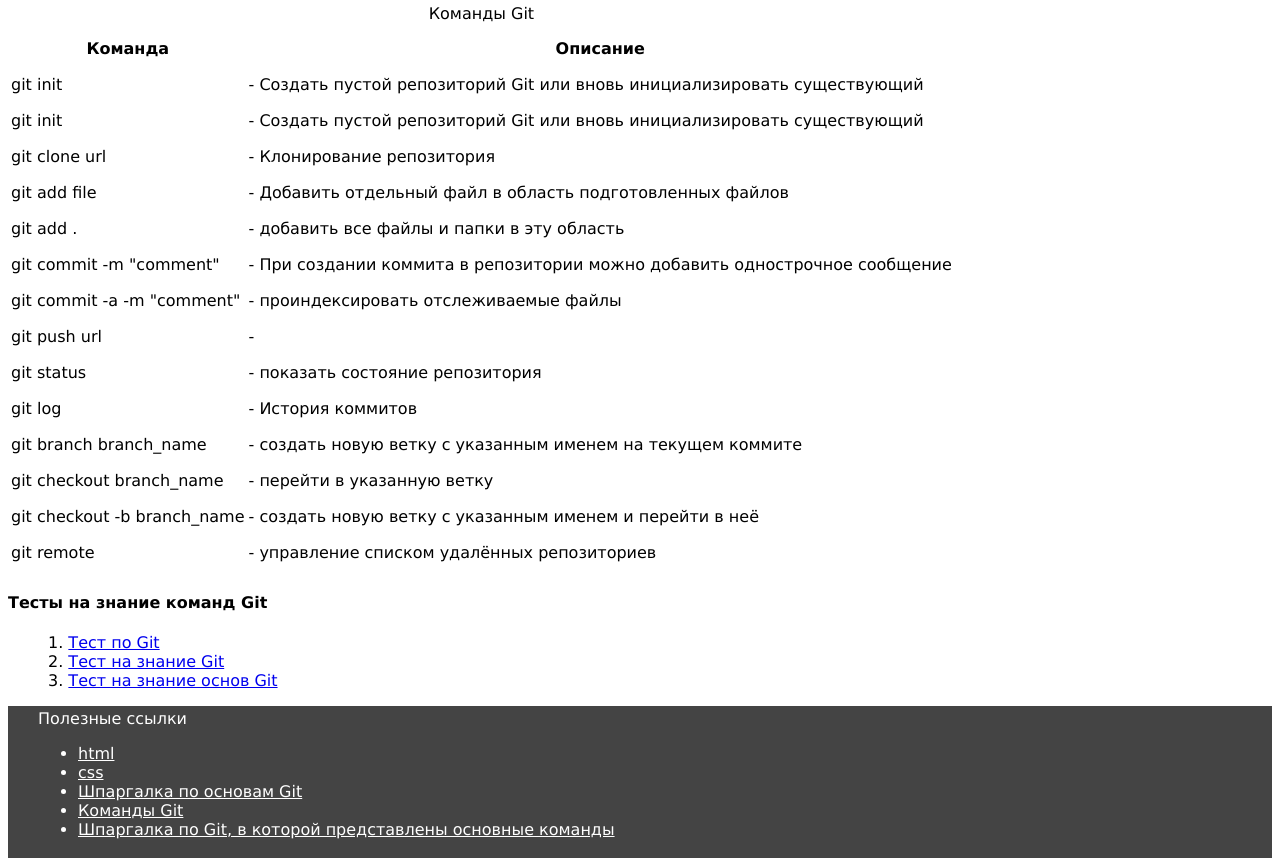
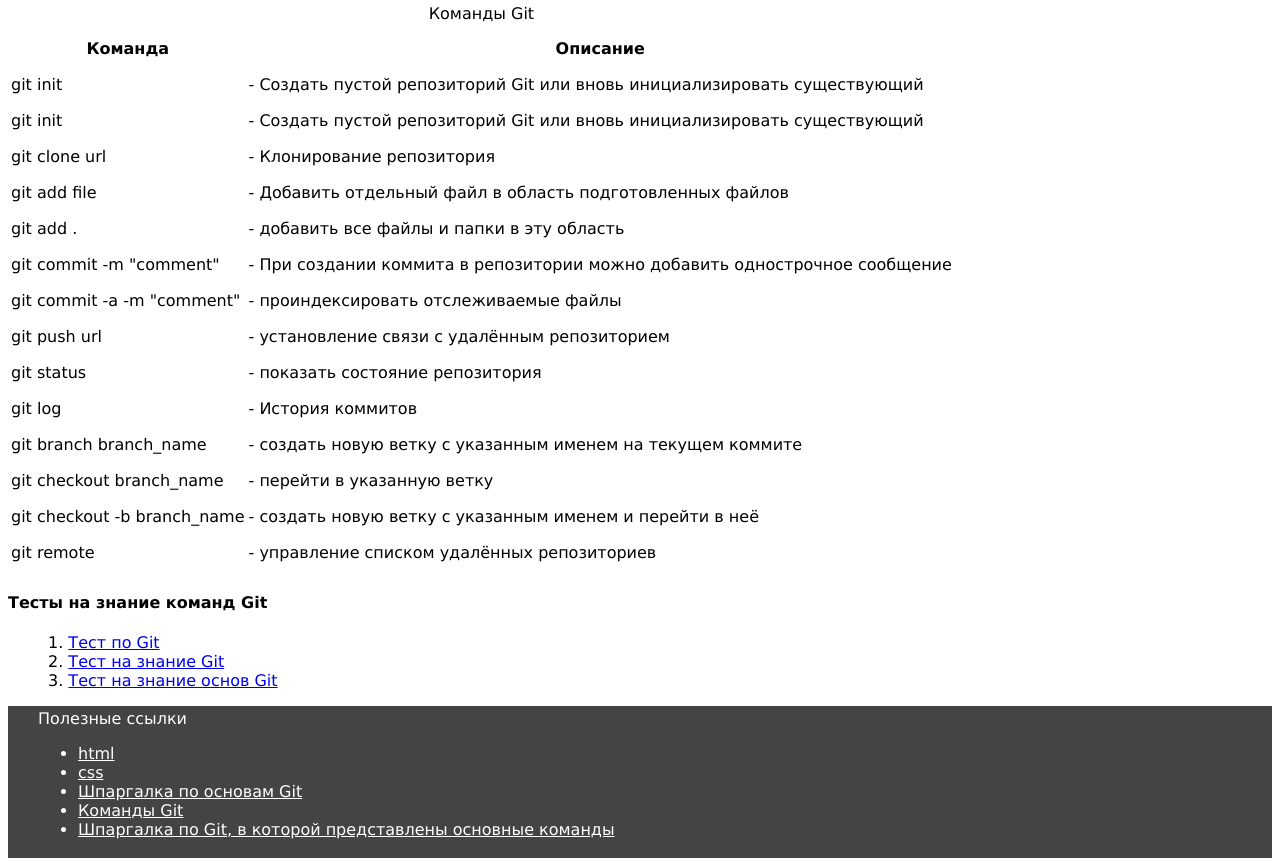
Before and after one commit to BigFuntic/Hohma, a plain HTML site: page GitCheatSheet-main/GitCheatSheet-main/index.html in a window 1280 px wide. Shown: the part 70-936 px from the top of the page. Drawn offline with Linux system fonts and the light colour scheme.

Commit message:
git push

```diff
--- a/GitCheatSheet-main/GitCheatSheet-main/index.html
+++ b/GitCheatSheet-main/GitCheatSheet-main/index.html
@@ -51,7 +51,7 @@
                 </tr>
                 <tr>
                     <td>git push url</td>
-                    <td>-</td>
+                    <td>- установление связи с удалённым репозиторием</td>
                 </tr>
                 <tr>
                     <td>git status</td>
```
